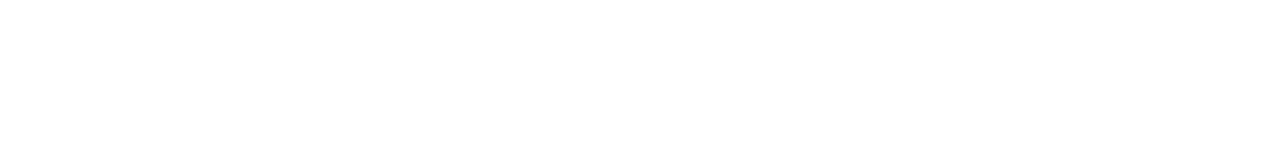
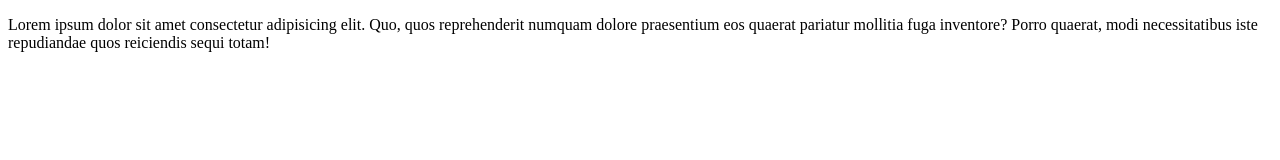
Before and after one commit to Lorenzo-Rodrigues/projeto-1, a plain HTML site: page index.html in a window 1280 px wide. Drawn offline with Linux system fonts and the light colour scheme.

Commit message:
Adicionado texto no body

```diff
--- a/index.html
+++ b/index.html
@@ -6,6 +6,6 @@
     <title>Curso Gratuito Git e Github</title>
 </head>
 <body>
-
+    <p>Lorem ipsum dolor sit amet consectetur adipisicing elit. Quo, quos reprehenderit numquam dolore praesentium eos quaerat pariatur mollitia fuga inventore? Porro quaerat, modi necessitatibus iste repudiandae quos reiciendis sequi totam!</p>
 </body>
 </html>
```
